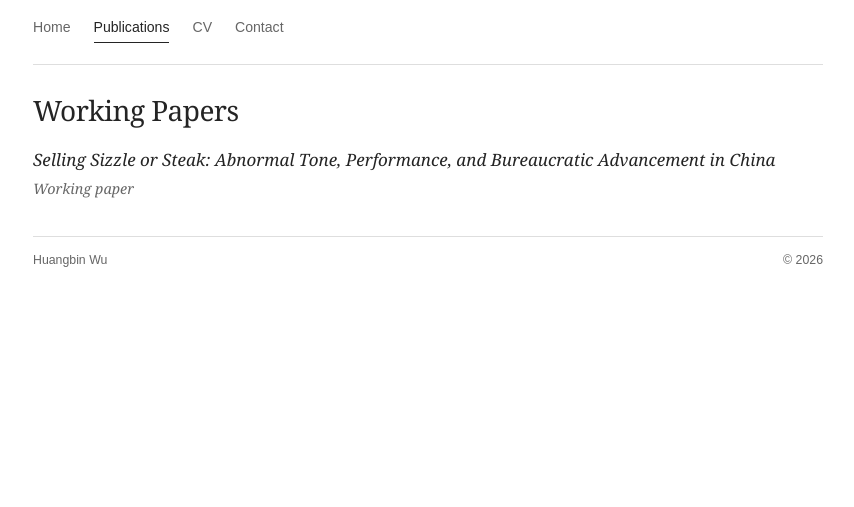
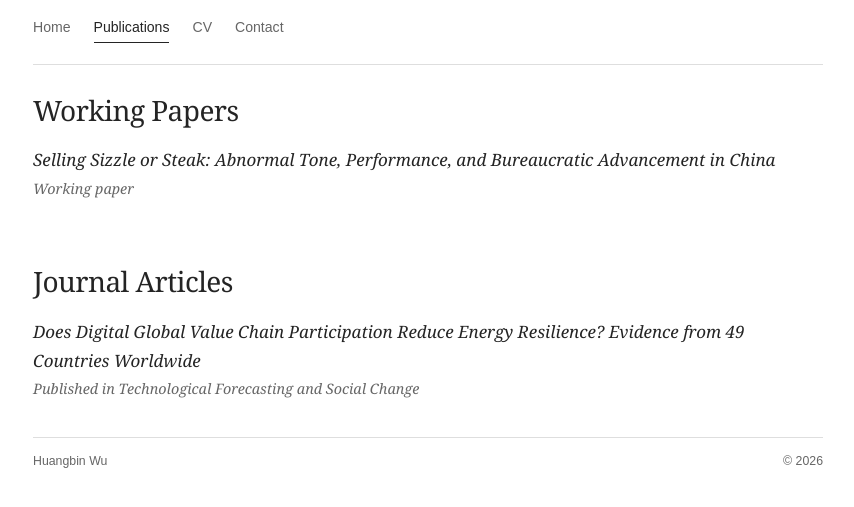
Before and after one commit to wuhuangbin/wuhuangbin.github.io, a plain HTML site: page publications.html in a window 1280 px wide. Shown: the part 141-648 px from the top of the page, without its empty margins (212-1066 px from the left). Drawn offline with Linux system fonts and the light colour scheme.

Commit message:
Add journal article section to publications.html

```diff
--- a/publications.html
+++ b/publications.html
@@ -33,6 +33,19 @@
       </section>
     </main>
 
+    <main>
+      <section class="section">
+        <h1>Journal Articles</h1>
+        <article class="publication">
+          <p class="paper-title"><em>Does Digital Global Value Chain Participation Reduce Energy Resilience? Evidence from 49 Countries Worldwide</em></p>
+          <p class="paper-status">Published in Technological Forecasting and Social Change</p>
+          <!-- .pdf and uncomment:
+          <p class="links"><a href="files/abnormal-tone-paper.pdf">PDF</a></p>
+          -->
+        </article>
+      </section>
+    </main>
+
     <footer class="site-footer">
       <span>Huangbin Wu</span>
       <span>© 2026</span>
```
